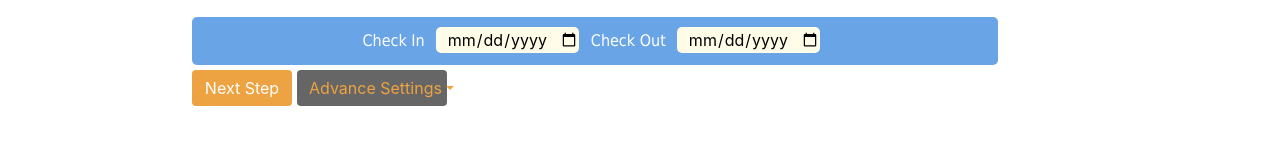
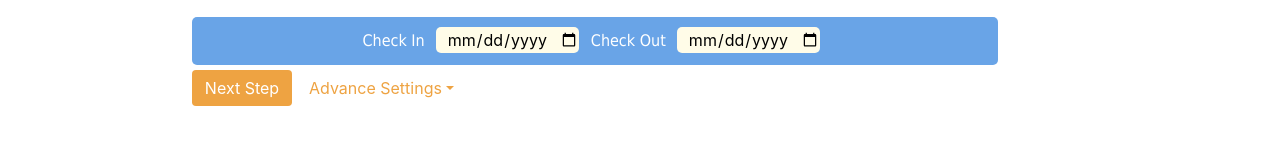
Before and after one commit to madisonbynum/morningInn, an Angular app: page / in a window 1280 px wide. Shown: the part 152-312 px from the top of the page. Built offline with nearby package versions, Linux system fonts and the light colour scheme.

Commit message:
Change Advance Search background color

```diff
--- a/src/app/components/sidebar/sidebar.component.css
+++ b/src/app/components/sidebar/sidebar.component.css
@@ -57,7 +57,7 @@ input{
     background: rgb(238, 163, 66);
 }
 #dropdownBasic1{
-    background: rgba(0, 0, 0, 0.6);
+    background: rgba(0, 0, 0, 0d);
     color: rgb(238, 163, 66);
     border: none;
     width: 150px;
```
